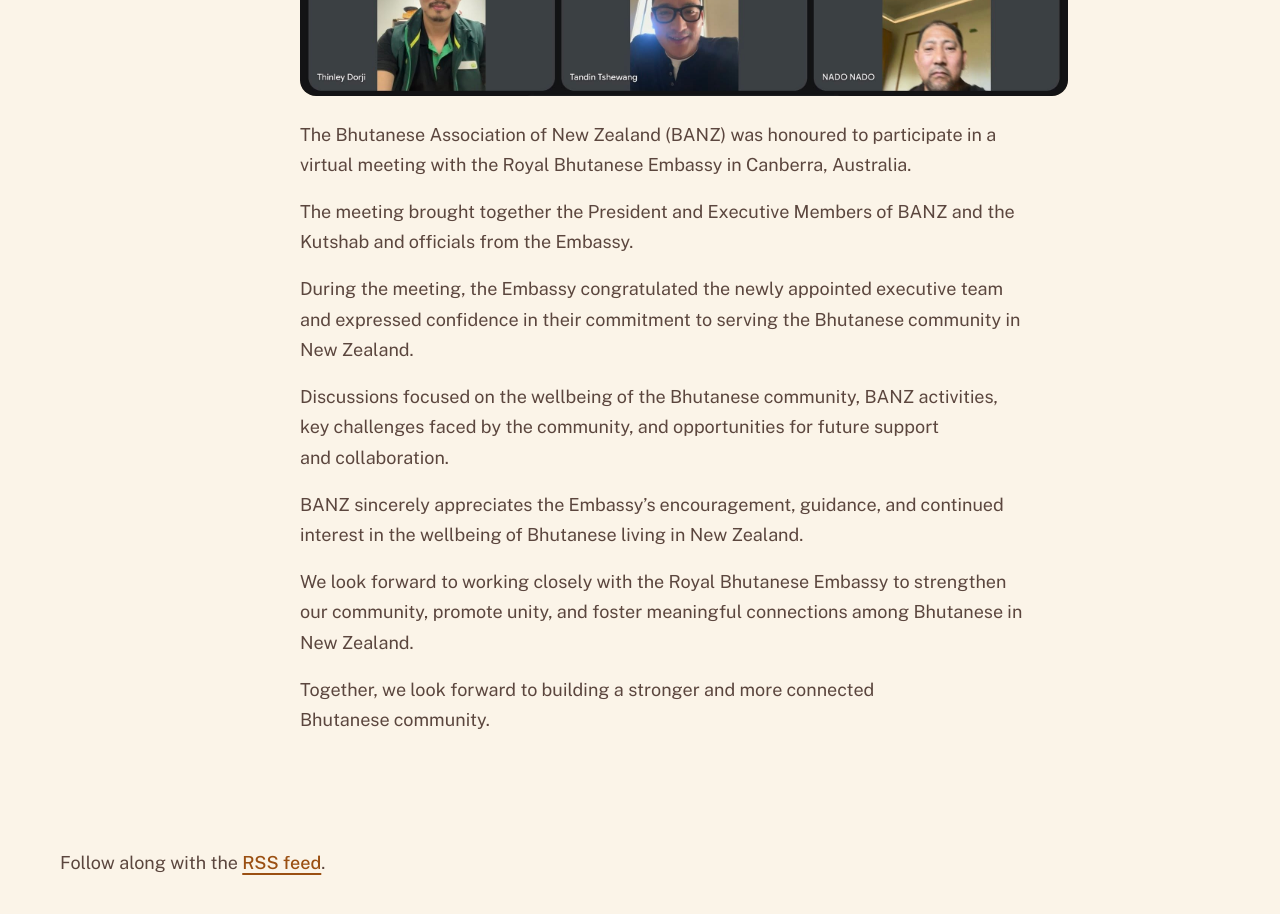
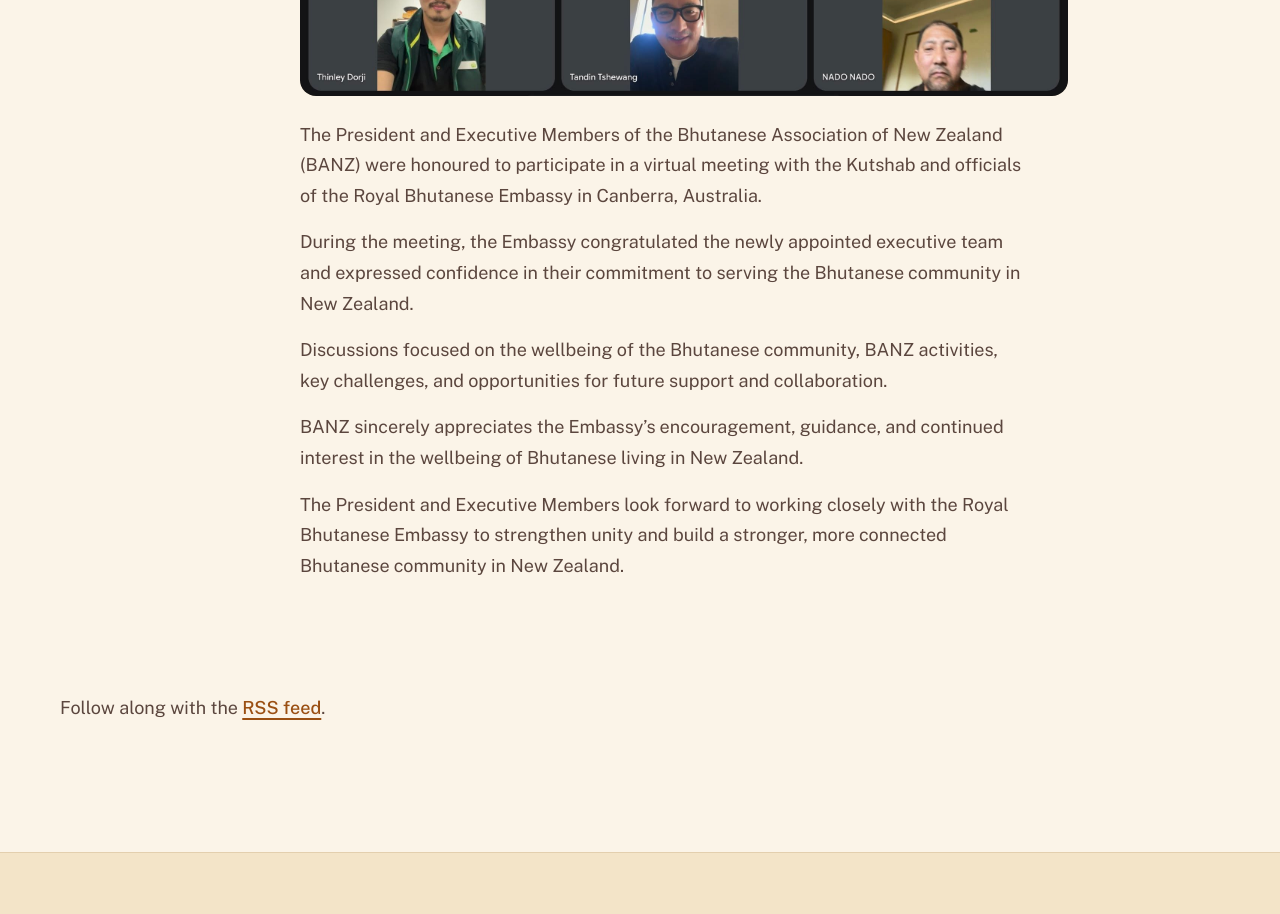
Before and after one commit to iamdorjidev/BANZ, a Next.js app: page /en/news in a window 1280 px wide. Shown: the part 1000-1914 px from the top of the page. Built offline with nearby package versions, Linux system fonts and the light colour scheme.

Commit message:
changed testi

```diff
--- a/content/news.ts
+++ b/content/news.ts
@@ -29,19 +29,15 @@ export const news: NewsItem[] = [
       alt: { en: "The video call between the President and Executive Members of BANZ and the Royal Bhutanese Embassy in Australia." },
     },
     body: {
-      en: `The Bhutanese Association of New Zealand (BANZ) was honoured to participate in a virtual meeting with the Royal Bhutanese Embassy in Canberra, Australia.
-
-The meeting brought together the President and Executive Members of BANZ and the Kutshab and officials from the Embassy.
+      en: `The President and Executive Members of the Bhutanese Association of New Zealand (BANZ) were honoured to participate in a virtual meeting with the Kutshab and officials of the Royal Bhutanese Embassy in Canberra, Australia.
 
 During the meeting, the Embassy congratulated the newly appointed executive team and expressed confidence in their commitment to serving the Bhutanese community in New Zealand.
 
-Discussions focused on the wellbeing of the Bhutanese community, BANZ activities, key challenges faced by the community, and opportunities for future support and collaboration.
+Discussions focused on the wellbeing of the Bhutanese community, BANZ activities, key challenges, and opportunities for future support and collaboration.
 
 BANZ sincerely appreciates the Embassy’s encouragement, guidance, and continued interest in the wellbeing of Bhutanese living in New Zealand.
 
-We look forward to working closely with the Royal Bhutanese Embassy to strengthen our community, promote unity, and foster meaningful connections among Bhutanese in New Zealand.
-
-Together, we look forward to building a stronger and more connected Bhutanese community.`,
+The President and Executive Members look forward to working closely with the Royal Bhutanese Embassy to strengthen unity and build a stronger, more connected Bhutanese community in New Zealand.`,
     },
   },
 ];
```
